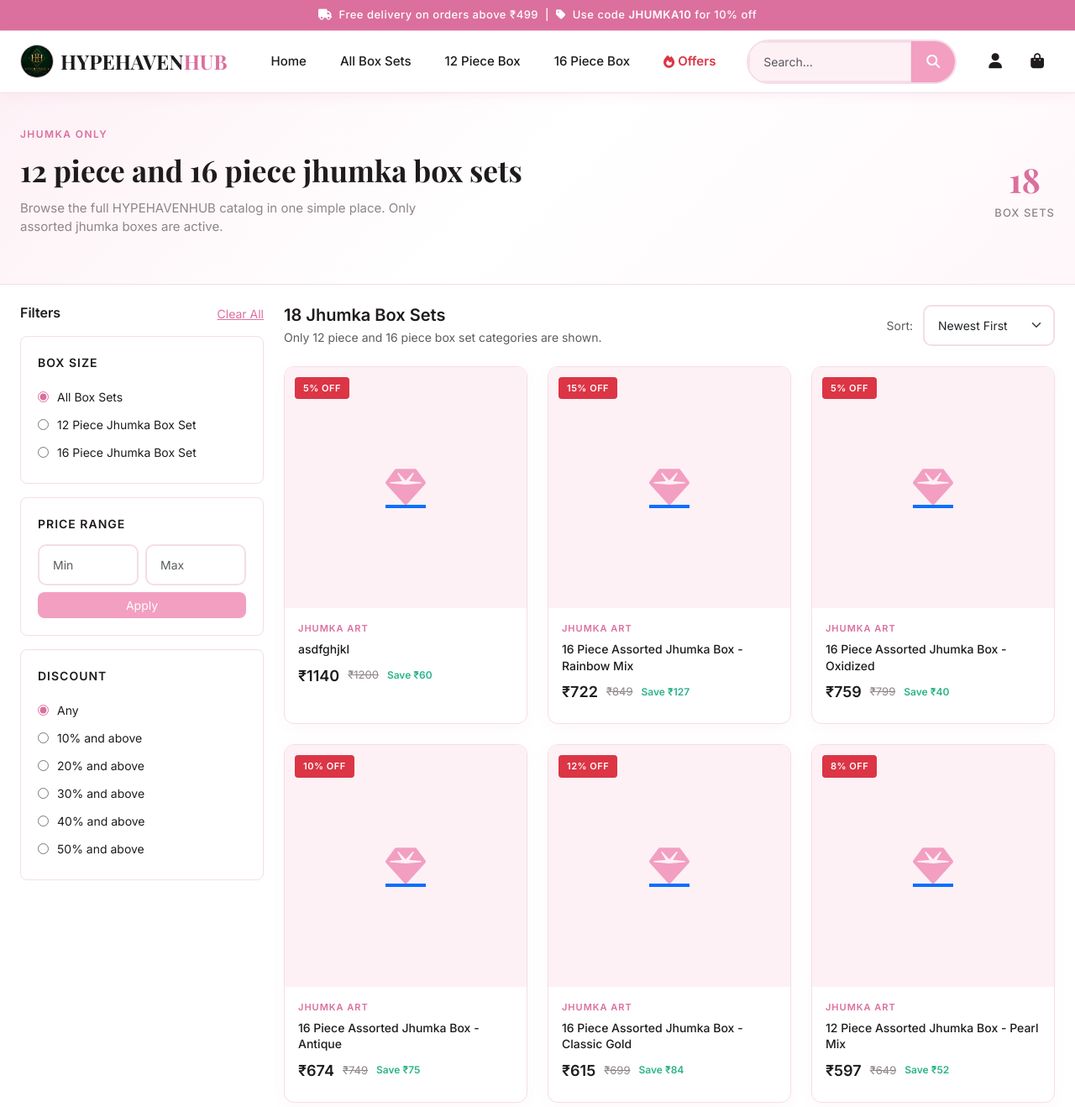
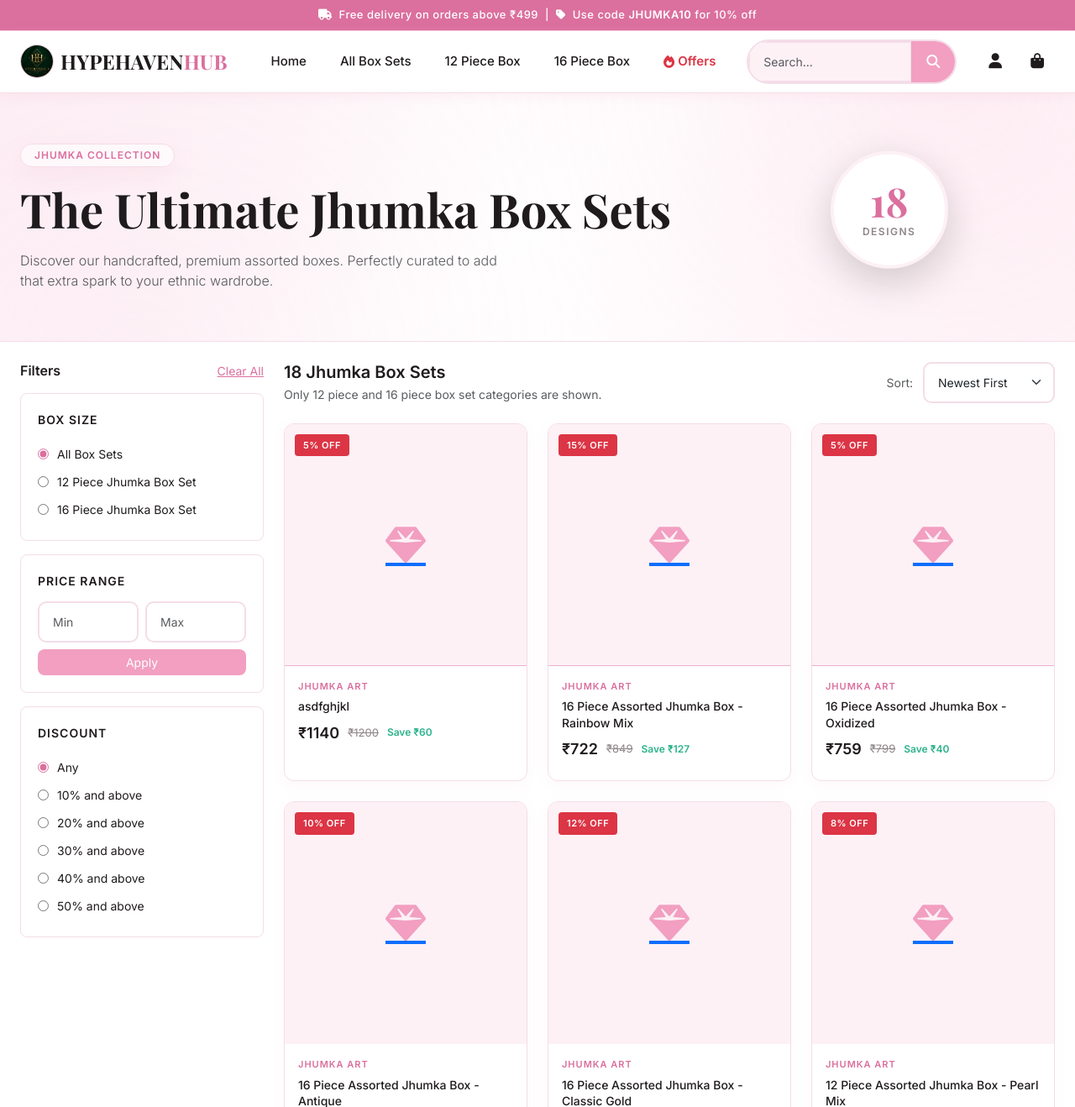
Before and after one commit to richherbalsoap/HYPEHAVENHUB, a Django app: page /products/ in a window 1280 px wide. Shown: the top 1318 px of the page at 84% size. Run offline with Django 5.2, Linux system fonts and the light colour scheme; data comes from the database, SQL or seed files in the repository; data that the repository does not hold is empty.

Commit message:
Optimize DB queries (N+1), add animated catalog hero, improve CSS animations

```diff
--- a/static/css/style.css
+++ b/static/css/style.css
@@ -45,7 +45,30 @@ body {
 
 a, button, .btn, input, select, textarea { transition: var(--transition); }
 
-/* ====== TOP BAR ====== */
+/* ====== ANIMATIONS ====== */
+@keyframes float {
+  0% { transform: translateY(0px); }
+  50% { transform: translateY(-10px); }
+  100% { transform: translateY(0px); }
+}
+@keyframes bgShift {
+  0% { transform: scale(1) rotate(0deg); }
+  100% { transform: scale(1.08) rotate(3deg); }
+}
+@keyframes shimmer {
+  0% { background-position: -200% 0; }
+  100% { background-position: 200% 0; }
+}
+
+.btn-pink {
+  background: var(--pink); color: white; border: none; font-weight: 500;
+  box-shadow: var(--shadow); transition: transform 0.3s ease, box-shadow 0.3s ease, background 0.3s ease;
+}
+.btn-pink:hover {
+  background: var(--pink-deep); color: white;
+  transform: translateY(-2px); box-shadow: var(--shadow-lg);
+}
+.btn-pink:active { transform: translateY(1px); }
 .top-bar {
   background: var(--pink);
   color: #ffffff;
@@ -332,32 +355,22 @@ a, button, .btn, input, select, textarea { transition: var(--transition); }
 .shade-swatch:hover { transform: scale(1.2); border-color: var(--pink); }
 
 /* ====== PRODUCT LIST / CATALOG ====== */
-.catalog-hero { background: linear-gradient(135deg, var(--pink-pale) 0%, #ffffff 48%, var(--champagne) 100%); border-bottom: 1px solid var(--border); padding: 40px 0; }
-.catalog-hero-inner { display: flex; justify-content: space-between; align-items: center; gap: 30px; }
-.catalog-hero-inner h1 { font-family: var(--font-display); font-size: 2.2rem; font-weight: 700; color: var(--black); margin: 12px 0; line-height: 1.25; }
-.catalog-hero-inner p { color: var(--gray); font-size: 15px; max-width: 500px; }
-.catalog-hero-count { text-align: center; display: flex; flex-direction: column; align-items: center; }
-.catalog-hero-count strong { font-family: var(--font-display); font-size: 2.5rem; color: var(--pink-deep); }
-.catalog-hero-count span { color: var(--gray); font-size: 13px; font-weight: 500; text-transform: uppercase; letter-spacing: 1px; }
-
-@media (max-width: 992px) {
-  .catalog-hero { padding: 32px 0; }
-  .catalog-hero-inner { flex-direction: column; text-align: center; gap: 20px; }
-  .catalog-hero-inner h1 { font-size: 1.8rem; margin: 8px 0; }
+.catalog-hero {
+  background: linear-gradient(135deg, #fdf1f6 0%, #ffffff 50%, #fff7fa 100%);
+  padding: 60px 0;
+  border-bottom: 1px solid var(--border);
+  position: relative;
+  overflow: hidden;
 }
-@media (max-width: 768px) {
-  .catalog-hero { padding: 24px 0; }
-  .catalog-hero-inner h1 { font-size: 1.4rem; }
-  .catalog-hero-inner p { font-size: 13px; }
-  .catalog-hero-count strong { font-size: 2rem; }
-  .catalog-hero-count span { font-size: 11px; }
+.catalog-hero-bg {
+  position: absolute;
+  top: -50%; left: -10%; right: -10%; bottom: -50%;
+  background: radial-gradient(circle at 80% 20%, rgba(242, 159, 193, 0.15) 0%, transparent 40%),
+              radial-gradient(circle at 20% 80%, rgba(242, 159, 193, 0.1) 0%, transparent 40%);
+  animation: bgShift 15s ease-in-out infinite alternate;
+  z-index: 0;
 }
-@media (max-width: 576px) {
-  .catalog-hero { padding: 20px 0; }
-  .catalog-hero-inner h1 { font-size: 1.2rem; }
-  .catalog-hero-inner p { font-size: 12px; }
-  .catalog-hero-count strong { font-size: 1.6rem; }
-}
+.catalog-hero-inner { position: relative; z-index: 1; }
 
 .category-card { border-radius: var(--radius); overflow: hidden; text-decoration: none; display: block; position: relative; aspect-ratio: 3/4; transition: var(--transition); background: linear-gradient(135deg, var(--champagne), #ffffff); }
 .category-card:hover { transform: translateY(-6px); box-shadow: var(--shadow-lg); }
--- a/store/views.py
+++ b/store/views.py
@@ -253,7 +253,7 @@ def get_or_create_cart(request):
 
 
 def home(request):
-    storefront_products = Product.objects.filter(is_active=True)
+    storefront_products = Product.objects.filter(is_active=True).select_related('brand', 'category')
     featured = storefront_products.filter(is_featured=True).prefetch_related('images', 'variants')[:8]
     new_arrivals = storefront_products.filter(is_new_arrival=True).prefetch_related('images')[:8]
     bestsellers = storefront_products.filter(is_bestseller=True).prefetch_related('images')[:8]
@@ -282,7 +282,7 @@ def home(request):
 
 
 def product_list(request):
-    products = Product.objects.filter(is_active=True).prefetch_related('images', 'variants')
+    products = Product.objects.filter(is_active=True).select_related('brand', 'category').prefetch_related('images', 'variants')
     categories = active_categories()
     brands = Brand.objects.filter(
         is_active=True,
--- a/templates/store/product_list.html
+++ b/templates/store/product_list.html
@@ -4,21 +4,44 @@
 {% block title %}Jhumka Box Sets - HYPEHAVENHUB{% endblock %}
 
 {% block content %}
-<section class="catalog-hero">
-  <div class="container-fluid px-4">
-    <div class="catalog-hero-inner">
-      <div>
-        <div class="jewel-ad-kicker">Jhumka Only</div>
-        <h1>12 piece and 16 piece jhumka box sets</h1>
-        <p>Browse the full HYPEHAVENHUB catalog in one simple place. Only assorted jhumka boxes are active.</p>
+<section class="catalog-hero position-relative overflow-hidden">
+  <div class="catalog-hero-bg"></div>
+  <div class="container-fluid px-4 position-relative z-1">
+    <div class="catalog-hero-inner row align-items-center">
+      <div class="col-lg-8 text-center text-lg-start">
+        <div class="jewel-ad-kicker d-inline-block px-3 py-1 rounded-pill mb-3" style="background: rgba(255,255,255,0.6); color: var(--pink-deep); font-weight: 600; font-size: 12px; letter-spacing: 1px; text-transform: uppercase; border: 1px solid var(--border); box-shadow: var(--shadow);">
+          {% if selected_category == '12-piece-jhumka-box-set' %}
+            12 Piece Jhumka Box
+          {% elif selected_category == '16-piece-jhumka-box-set' %}
+            16 Piece Jhumka Box
+          {% else %}
+            Jhumka Collection
+          {% endif %}
+        </div>
+        <h1 class="display-4 fw-bold mb-3" style="font-family: var(--font-display); color: var(--black); line-height: 1.2;">
+          {% if selected_category == '12-piece-jhumka-box-set' %}
+            Exclusive 12-Piece Assorted Sets
+          {% elif selected_category == '16-piece-jhumka-box-set' %}
+            Premium 16-Piece Assorted Sets
+          {% else %}
+            The Ultimate Jhumka Box Sets
+          {% endif %}
+        </h1>
+        <p class="lead text-muted mb-0" style="font-size: 16px; max-width: 600px; margin: 0 auto 0 0;">
+          Discover our handcrafted, premium assorted boxes. Perfectly curated to add that extra spark to your ethnic wardrobe.
+        </p>
       </div>
-      <div class="catalog-hero-count">
-        <strong>{{ page_obj.paginator.count }}</strong>
-        <span>Box Sets</span>
+      <div class="col-lg-4 text-center mt-4 mt-lg-0">
+        <div class="catalog-hero-count d-inline-flex flex-column align-items-center justify-content-center bg-white rounded-circle shadow-lg" style="width: 140px; height: 140px; border: 4px solid var(--pink-pale); animation: float 4s ease-in-out infinite;">
+          <strong style="font-family: var(--font-display); font-size: 3rem; color: var(--pink-deep); line-height: 1;">{{ page_obj.paginator.count }}</strong>
+          <span style="color: var(--gray); font-size: 12px; font-weight: 600; text-transform: uppercase; letter-spacing: 1.5px; margin-top: 4px;">Designs</span>
+        </div>
       </div>
     </div>
   </div>
 </section>
+
+
 
 <div class="container-fluid px-4 py-4">
   <div class="row g-4">
```
